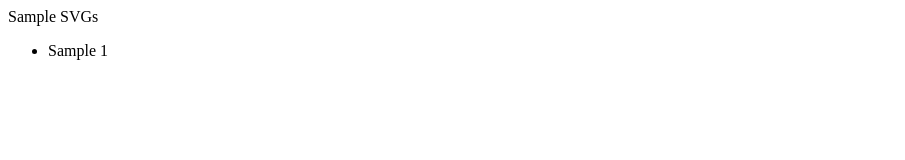
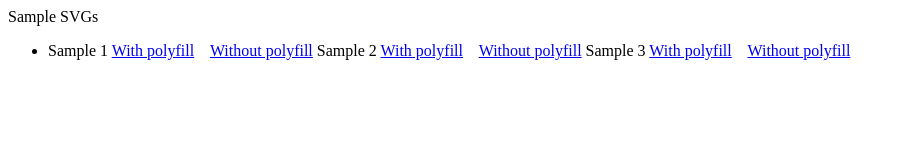
Before and after one commit to zectorio/mesh-gradient-js, a website: page docs/index.html in a window 1280 px wide. Shown: the whole page, without its empty margins (0-905 px from the left). Drawn offline with Linux system fonts and the light colour scheme.

Commit message:
move samples under docs/ to show on webpage

```diff
--- a/docs/index.html
+++ b/docs/index.html
@@ -8,7 +8,17 @@
 <body>
   Sample SVGs
 <ul>
-  <li>Sample 1</li>
+  <li>
+    Sample 1
+    <a href="samples/sample1-with-polyfill.svg">With polyfill</a> &nbsp;&nbsp;
+    <a href="samples/sample1.svg">Without polyfill</a>
+    Sample 2
+    <a href="samples/sample2-with-polyfill.svg">With polyfill</a> &nbsp;&nbsp;
+    <a href="samples/sample2.svg">Without polyfill</a>
+    Sample 3
+    <a href="samples/sample3-with-polyfill.svg">With polyfill</a> &nbsp;&nbsp;
+    <a href="samples/sample3.svg">Without polyfill</a>
+  </li>
 </ul>
 </body>
 
```
Also changed, not shown: docs/samples/sample1-with-polyfill.svg (renamed from samples/sample1-with-polyfill.svg), docs/samples/sample1.svg (renamed from samples/sample1.svg), docs/samples/sample2-with-polyfill.svg (renamed from samples/sample2-with-polyfill.svg), docs/samples/sample2.svg (renamed from samples/sample2.svg), docs/samples/sample3-with-polyfill.svg (renamed from samples/sample3-with-polyfill.svg), docs/samples/sample3.svg (renamed from samples/sample3.svg).
